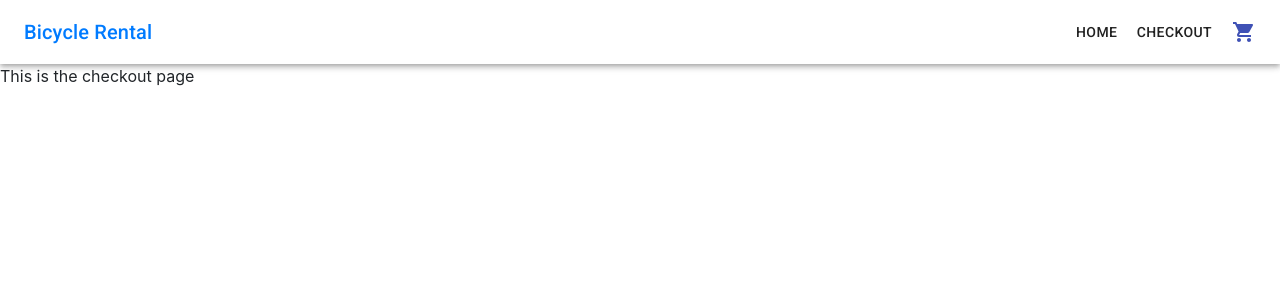
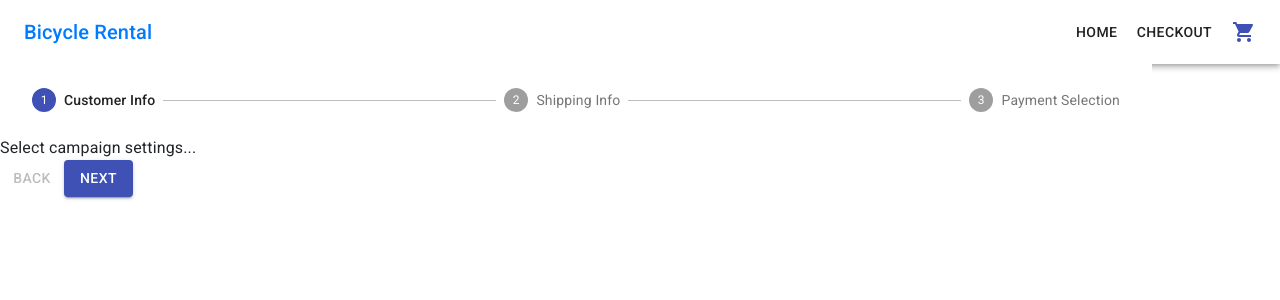
Before and after one commit to wvazquez/bicycle-checkout, a React (Create React App) app in the folder react-project/: page /checkout in a window 1280 px wide. Shown: the top 300 px of the page. Built offline with nearby package versions, Linux system fonts and the light colour scheme.

Commit message:
Creates checkout stepper.

```diff
--- a/react-project/src/App.js
+++ b/react-project/src/App.js
@@ -5,7 +5,7 @@ import { BrowserRouter as Router, Route, Switch } from "react-router-dom";
 import Navigation from './components/Navigation';
 import Bicycles from './pages/Bicycles';
 import ProductPage from './pages/ProductPage';
-import Checkout from './components/Checkout';
+import Checkout from './pages/Checkout';
 
 
 class App extends Component {
--- a/react-project/src/components/Checkout/index.js
+++ /dev/null
@@ -1,5 +0,0 @@
-import React from 'react';
-
-const Checkout = ()=> (<p>This is the checkout page</p>);
-
-export default Checkout;
--- /dev/null
+++ b/react-project/src/pages/Checkout/index.js
@@ -0,0 +1,129 @@
+// import React from 'react';
+
+// const Checkout = ()=> (<p>This is the checkout page</p>);
+
+// export default Checkout;
+
+
+import React, {Component} from 'react';
+import Stepper from '@material-ui/core/Stepper';
+import Step from '@material-ui/core/Step';
+import StepLabel from '@material-ui/core/StepLabel';
+import Button from '@material-ui/core/Button';
+import Typography from '@material-ui/core/Typography';
+
+import './style.css'
+
+function getSteps() {
+  return ['Select campaign settings', 'Create an ad group', 'Create an ad'];
+}
+
+function getStepContent(step) {
+  switch (step) {
+    case 0:
+      return 'Select campaign settings...';
+    case 1:
+      return 'What is an ad group anyways?';
+    case 2:
+      return 'This is the bit I really care about!';
+    default:
+      return 'Unknown step';
+  }
+}
+
+class Checkout extends Component{
+    state = {
+        activeStep: 0,
+        steps : [
+            {
+                title: 'Customer Info',
+                active: true,
+                isCompleted: false,
+            },
+            {
+                title: 'Shipping Info',
+                active: false,
+                isCompleted: false,
+            },
+            {
+                title: 'Payment Selection',
+                active: false,
+                isCompleted: false,
+            },
+        ]
+    }
+
+    getStepContent = (step) => {
+        switch (step) {
+          case 0:
+            return 'Select campaign settings...';
+          case 1:
+            return 'What is an ad group anyways?';
+          case 2:
+            return 'This is the bit I really care about!';
+          default:
+            return 'Unknown step';
+        }
+    }
+    handleBack = () => {
+        this.setState(prevState => ({activeStep: prevState.activeStep - 1}));
+    };
+    handleNext = () => {
+        this.setState(prevState => {
+
+            return ({activeStep: prevState.activeStep + 1})
+        });
+      };
+    handleReset = () => {
+        this.setState({activeStep : 0});
+      };
+    render(){
+
+        return (
+            <div className='root'>
+              <Stepper activeStep={this.state.activeStep}>
+                {this.state.steps.map((step, index) => {
+                  return (
+                    <Step key={index} completed={step.isCompleted}>
+                      <StepLabel >{step.title}</StepLabel>
+                    </Step>
+                  );
+                })}
+              </Stepper>
+              <div>
+                {this.state.activeStep === this.state.steps.length ? (
+                  <div>
+                    <Typography className='instructions'>
+                      All steps completed - you&apos;re finished
+                    </Typography>
+                    <Button onClick={this.handleReset} className='button'>
+                      Reset
+                    </Button>
+                  </div>
+                ) : (
+                  <div>
+                    <Typography className='instructions'>{this.getStepContent(this.state.activeStep)}</Typography>
+                    <div>
+                      <Button disabled={this.state.activeStep === 0} onClick={this.handleBack} className='button'>
+                        Back
+                      </Button>
+
+
+                      <Button
+                        variant="contained"
+                        color="primary"
+                        onClick={this.handleNext}
+                        className='button'
+                      >
+                        {this.state.activeStep === this.state.steps.length - 1 ? 'Finish' : 'Next'}
+                      </Button>
+                    </div>
+                  </div>
+                )}
+              </div>
+            </div>
+          );
+    }
+}
+
+export default Checkout;
--- /dev/null
+++ b/react-project/src/pages/Checkout/style.css
@@ -0,0 +1,10 @@
+.root{
+    width: 90%;
+  }
+  .button{
+    margin-right: 8px,
+  }
+  .instructions{
+    margin-top:8px;
+    margin-bottom: 8px;
+  }
```
